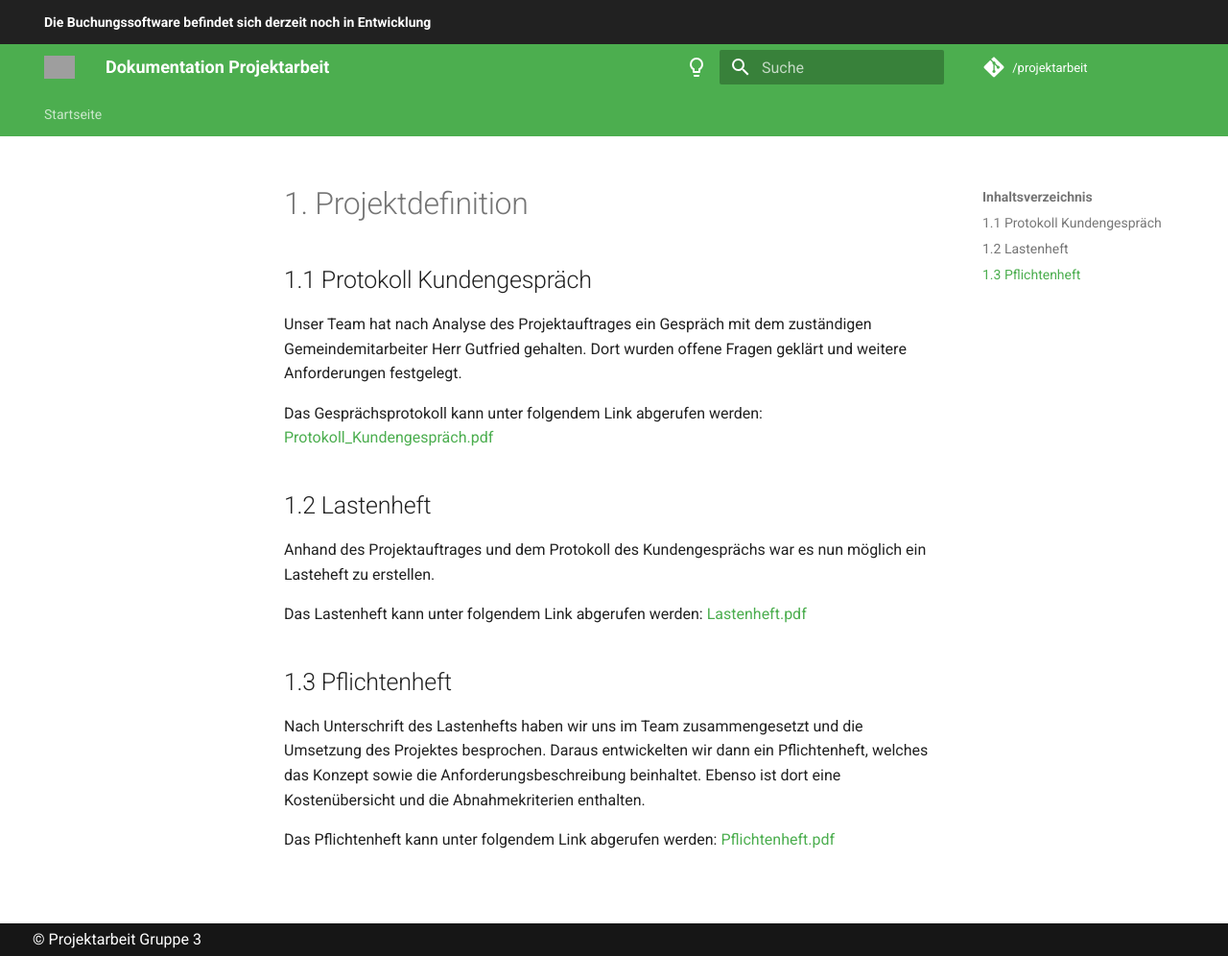
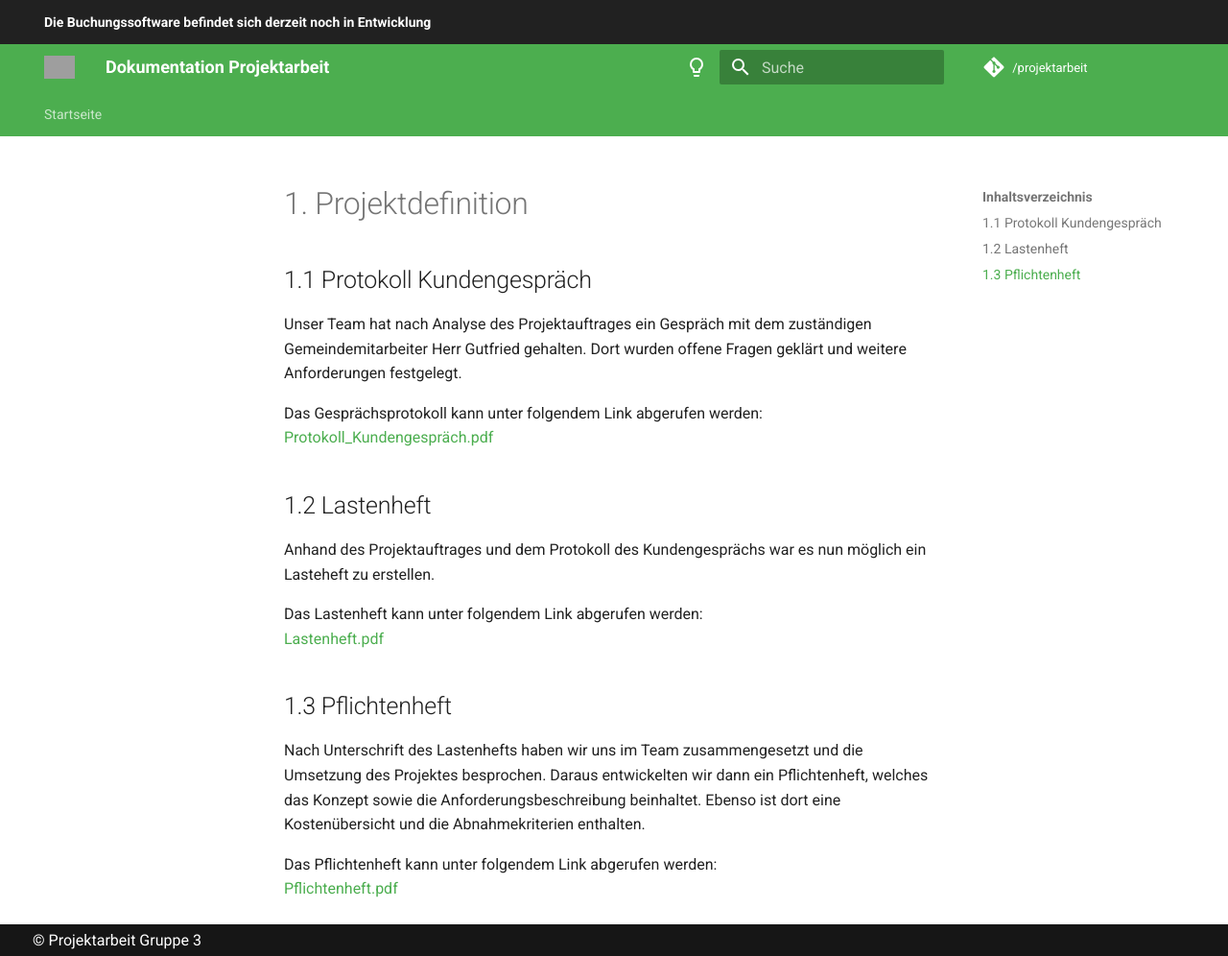
Before and after one commit to gz-bad-erzland-p3/docs, an MkDocs documentation site: the page built from docs/Projektdefinition.md, in a window 1280 px wide and 996 px high. Shown: the whole window at 96% size. Built offline with MkDocs 1.6.1 and Material for MkDocs 9.7.7, drawn with Linux system fonts in a browser that asks for light colours; comment, search, counter and statistics services are not loaded; grey boxes are pictures that could not be loaded.

```diff
--- a/docs/Projektdefinition.md
+++ b/docs/Projektdefinition.md
@@ -1,17 +1,17 @@
 # 1. Projektdefinition
 ## 1.1 Protokoll Kundengespräch
 Unser Team hat nach Analyse des Projektauftrages ein Gespräch mit dem zuständigen Gemeindemitarbeiter Herr Gutfried gehalten. Dort wurden offene Fragen geklärt und weitere Anforderungen festgelegt. </p>
-Das Gesprächsprotokoll kann unter folgendem Link abgerufen werden:
+Das Gesprächsprotokoll kann unter folgendem Link abgerufen werden: <br>
 [Protokoll_Kundengespräch.pdf](https://github.com/gz-bad-erzland-p3/docs/files/10092300/Protokoll_Kundengesprach_Unterschrieben.pdf)
 
 
 ## 1.2 Lastenheft
 Anhand des Projektauftrages und dem Protokoll des Kundengesprächs war es nun möglich ein Lasteheft zu erstellen. </p>
-Das Lastenheft kann unter folgendem Link abgerufen werden:
+Das Lastenheft kann unter folgendem Link abgerufen werden: <br>
 [Lastenheft.pdf](https://github.com/gz-bad-erzland-p3/docs/files/10092312/Lastenheft.pdf)
 
 
 ## 1.3 Pflichtenheft
 Nach Unterschrift des Lastenhefts haben wir uns im Team zusammengesetzt und die Umsetzung des Projektes besprochen. Daraus entwickelten wir dann ein Pflichtenheft, welches das Konzept sowie die Anforderungsbeschreibung beinhaltet. Ebenso ist dort eine Kostenübersicht und die Abnahmekriterien enthalten. </p>
-Das Pflichtenheft kann unter folgendem Link abgerufen werden:
+Das Pflichtenheft kann unter folgendem Link abgerufen werden: <br>
 [Pflichtenheft.pdf](https://github.com/gz-bad-erzland-p3/docs/files/10425937/Pflichtenheft.pdf)
```
